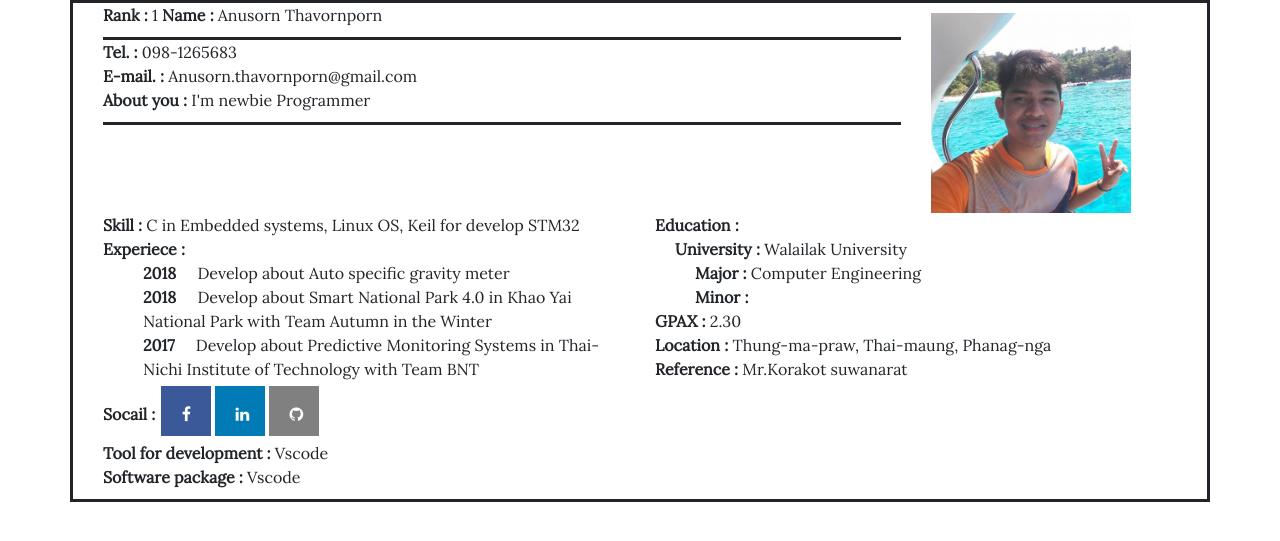
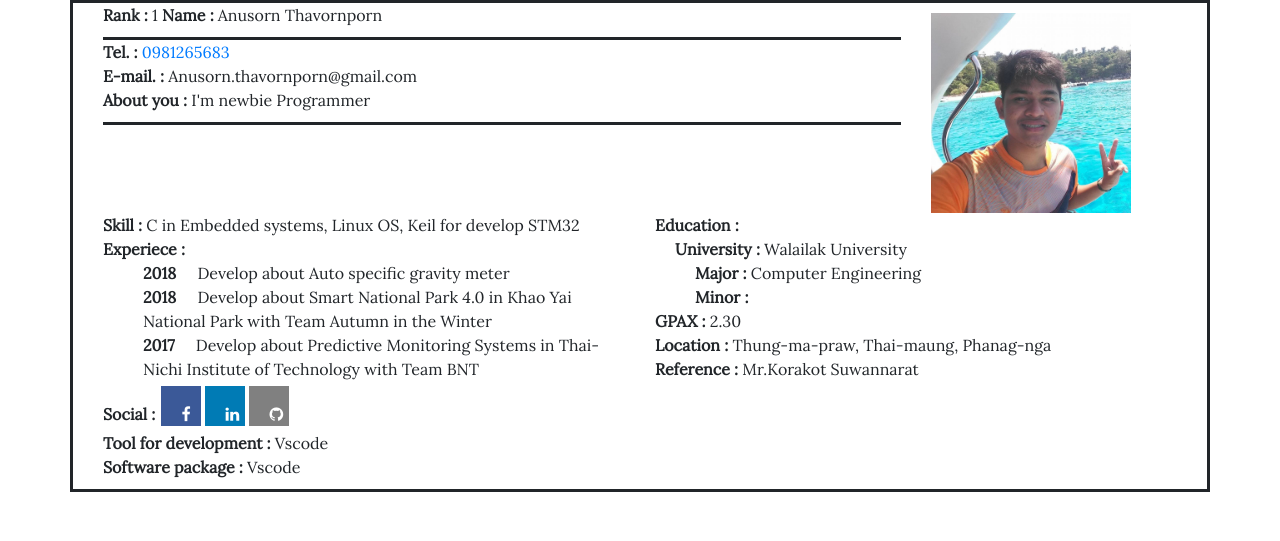
Before and after one commit to nokranger/Appscript, a PHP site: page /show.html in a window 1280 px wide. Shown: the top 541 px of the page. Run offline with PHP 8.4, Linux system fonts and the light colour scheme; some libraries are stand-ins or nearby versions.

Commit message:
edit today finish

```diff
--- a/css/social.css
+++ b/css/social.css
@@ -14,8 +14,8 @@
   .fa-facebook {
     background: #3B5998;
     color: white;
-    width: 50px;
-    height: 50px;
+    width: 30px;
+    height: 30px;
   }
 
   .fa-twitter {
@@ -35,10 +35,8 @@
   .fa-linkedin {
     background: #007bb5;
     color: white;
-    width: 50px;
-    height: 50px;
-    width: 50px;
-    height: 50px;
+    width: 30px;
+    height: 30px;
   }
 
   .fa-youtube {
@@ -164,6 +162,6 @@
   .fa-github{
     background: #808080;
     color:white;
-    width: 50px;
-    height: 50px;
+    width: 30px;
+    height: 30px;
   }
--- a/show.html
+++ b/show.html
@@ -79,7 +79,7 @@ function something(){
                             <label><b>Name : </b>Anusorn Thavornporn<label><br>
                         </div>
                         <div class="d-flex justify-content-start" style="border-bottom: solid;">
-                                <label><b>Tel. : </b>098-1265683<label><br>
+                                <label><b>Tel. : </b><a href="tel:0981265683">0981265683</a><label><br>
                                 <label><b>E-mail. : </b>Anusorn.thavornporn@gmail.com<label><br>
                                 <label><b>About you : </b>I'm newbie Programmer<label><br>
                             </div>
@@ -102,7 +102,7 @@ function something(){
                                     Winter</dd>
                                 <dd><b>2017</b>&nbsp;&nbsp;&nbsp;&nbsp;&nbsp;Develop about Predictive Monitoring Systems in Thai-Nichi Institute of Technology with
                                     Team BNT</dd>
-                            <label><b>Socail : </b><label><a href="https://www.facebook.com/anusornthavornpon" target="_blank" class="fa fa-facebook"></a><a href="https://www.linkedin.com/in/anusornthavornponcomen" target="_blank" class="fa fa-linkedin"></a><a href="https://www.github.com/nokranger" target="_blank" class="fa fa-github"></a><br>
+                            <label><b>Social : </b><label><a href="https://www.facebook.com/anusornthavornpon" target="_blank" class="fa fa-facebook"></a><a href="https://www.linkedin.com/in/anusornthavornponcomen" target="_blank" class="fa fa-linkedin"></a><a href="https://www.github.com/nokranger" target="_blank" class="fa fa-github"></a><br>
                             <label><b>Tool for development : </b>Vscode<label><br>
                             <label><b>Software package : </b>Vscode<label><br>
                         </div>
@@ -115,7 +115,7 @@ function something(){
                                     <dd><b>Minor : </b><label></label></dd>
                                         <label><b>GPAX : </b>2.30<label><br>
                                         <label><b>Location : </b>Thung-ma-praw, Thai-maung, Phanag-nga</label><br>
-                                        <label><b>Reference : </b>Mr.Korakot suwanarat<label><br>
+                                        <label><b>Reference : </b>Mr.Korakot Suwannarat<label><br>
                         </div>
                 </div>
             </div>
```
